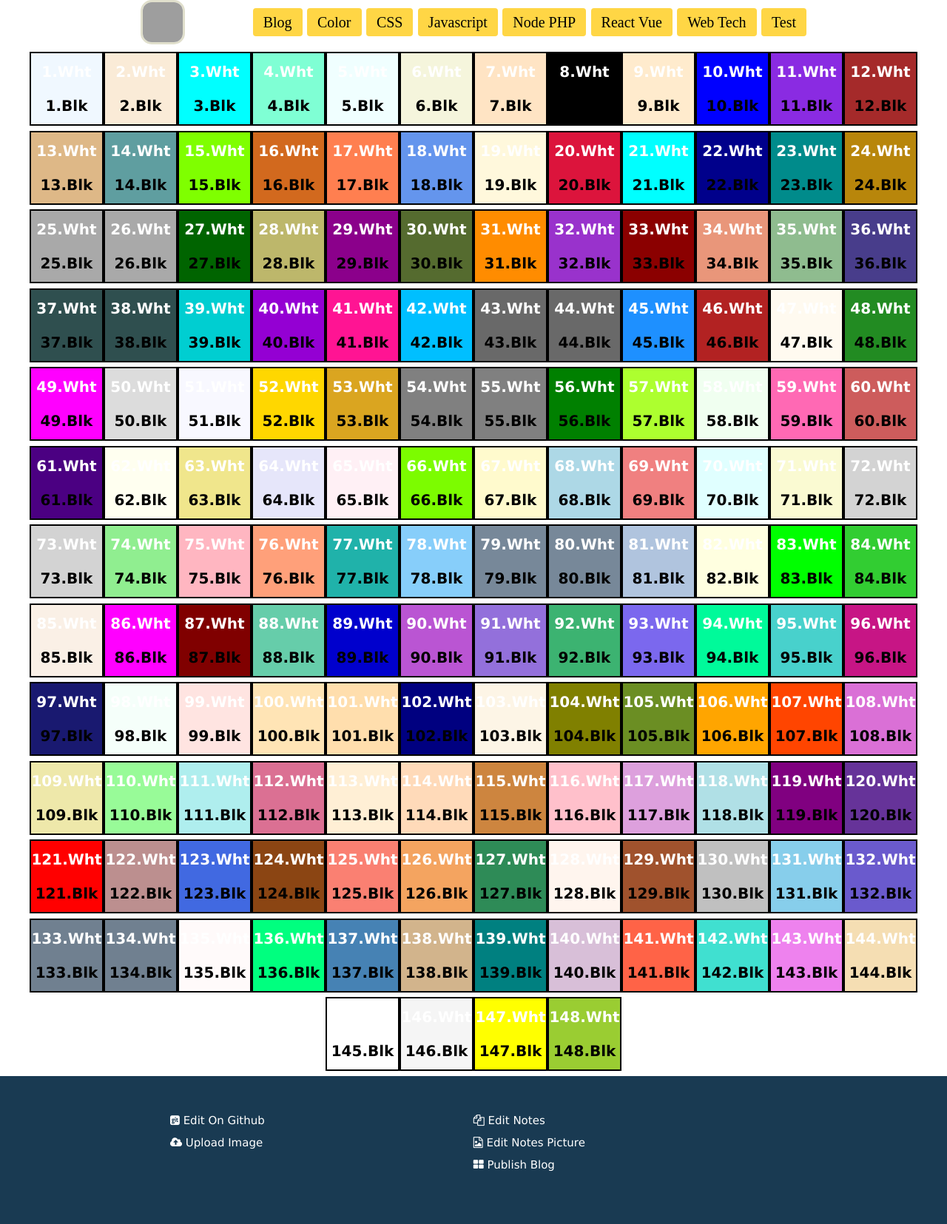
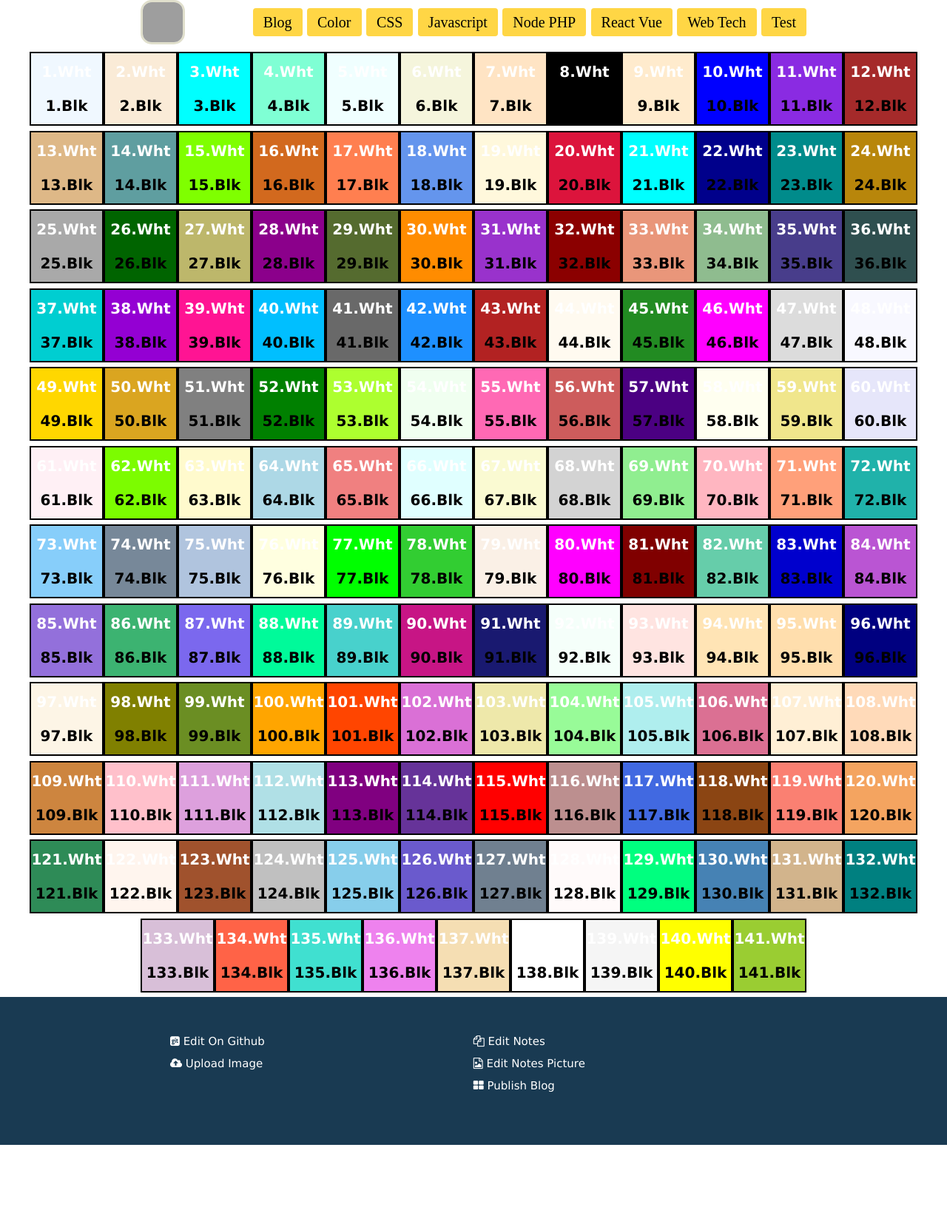
Before and after one commit to rfd3344a/rfd3344.github.io, a Jekyll site: the page built from pages/colortable.html, in a window 1280 px wide. Shown: the whole page at 74% size. Built offline with Jekyll 4.4.1, drawn with Linux system fonts in a browser that asks for light colours; some web fonts are replaced; after the commit the page ends 1548 px from its top, so only the background shows below that; grey boxes are pictures that could not be loaded.

Commit message:
Update colortable.html

```diff
--- a/pages/colortable.html
+++ b/pages/colortable.html
@@ -82,7 +82,6 @@ published: true
 "></div><div style="background:	DarkCyan
 "></div><div style="background: 	DarkGoldenRod
 "></div><div style="background:	DarkGray
-"></div><div style="background: 	DarkGrey
 "></div><div style="background:	DarkGreen
 "></div><div style="background:	DarkKhaki
 "></div><div style="background: 	DarkMagenta
@@ -94,13 +93,11 @@ published: true
 "></div><div style="background: 	DarkSeaGreen
 "></div><div style="background:	DarkSlateBlue
 "></div><div style="background: 	DarkSlateGray
-"></div><div style="background:	DarkSlateGrey
 "></div><div style="background:	DarkTurquoise
 "></div><div style="background: 	DarkViolet
 "></div><div style="background:	DeepPink
 "></div><div style="background: 	DeepSkyBlue
 "></div><div style="background:	DimGray
-"></div><div style="background: 	DimGrey
 "></div><div style="background:	DodgerBlue
 "></div><div style="background: 	FireBrick
 "></div><div style="background:	FloralWhite
@@ -111,7 +108,6 @@ published: true
 "></div><div style="background:	Gold
 "></div><div style="background: 	GoldenRod
 "></div><div style="background:	Gray
-"></div><div style="background: 	Grey
 "></div><div style="background:	Green
 "></div><div style="background: 	GreenYellow
 "></div><div style="background:	HoneyDew
@@ -129,14 +125,12 @@ published: true
 "></div><div style="background: 	LightCyan
 "></div><div style="background:	LightGoldenRodYellow
 "></div><div style="background:	LightGray
-"></div><div style="background: 	LightGrey
 "></div><div style="background:	LightGreen
 "></div><div style="background: 	LightPink
 "></div><div style="background:	LightSalmon
 "></div><div style="background: 	LightSeaGreen
 "></div><div style="background:	LightSkyBlue
 "></div><div style="background: 	LightSlateGray
-"></div><div style="background:	LightSlateGrey
 "></div><div style="background: 	LightSteelBlue
 "></div><div style="background:	LightYellow
 "></div><div style="background:	Lime
@@ -190,7 +184,6 @@ published: true
 "></div><div style="background:	SkyBlue
 "></div><div style="background: 	SlateBlue
 "></div><div style="background:	SlateGray
-"></div><div style="background: 	SlateGrey
 "></div><div style="background:	Snow
 "></div><div style="background: 	SpringGreen
 "></div><div style="background:	SteelBlue
```
